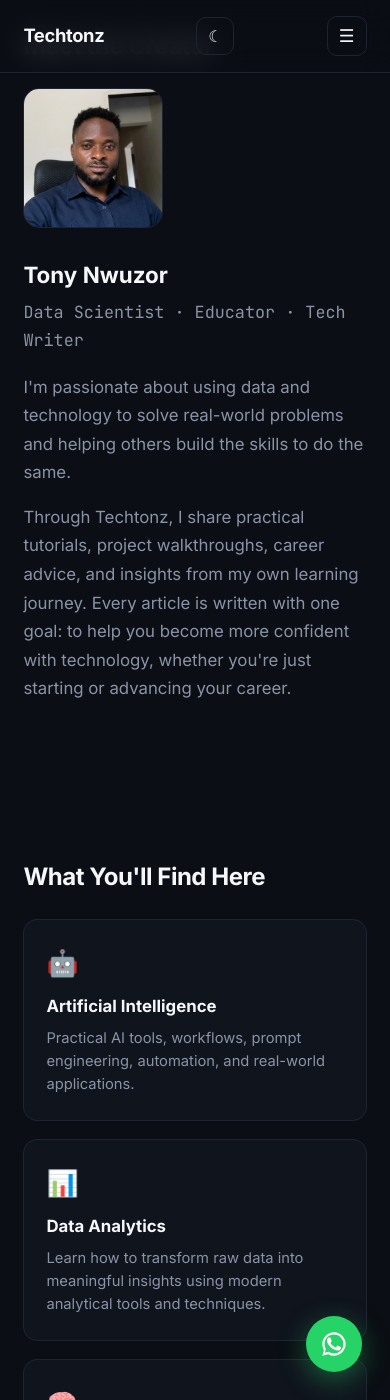
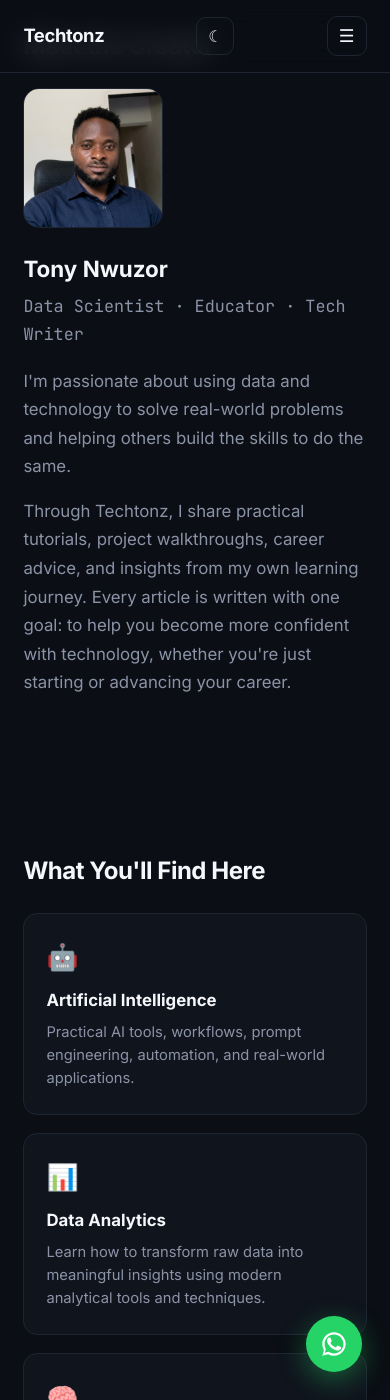
Before and after one commit to teefortech/Techtonz, a Jekyll site: the page built from about.md, in a window 390 px wide and 1400 px high, scrolled down 1193 px. Built offline with Jekyll 4.4.1, drawn with Linux system fonts in a browser that asks for light colours.

Commit message:
Add styles for creator photo images

```diff
--- a/assets/css/main.css
+++ b/assets/css/main.css
@@ -1949,3 +1949,18 @@
     display: none;
   }
 }
+.creator-photo img {
+  width: 180px;
+  height: 180px;
+  object-fit: cover;
+  border-radius: 16px;
+  border: 1px solid var(--line);
+  display: block;
+}
+
+@media (max-width: 640px) {
+  .creator-photo img {
+    width: 140px;
+    height: 140px;
+  }
+}
```
